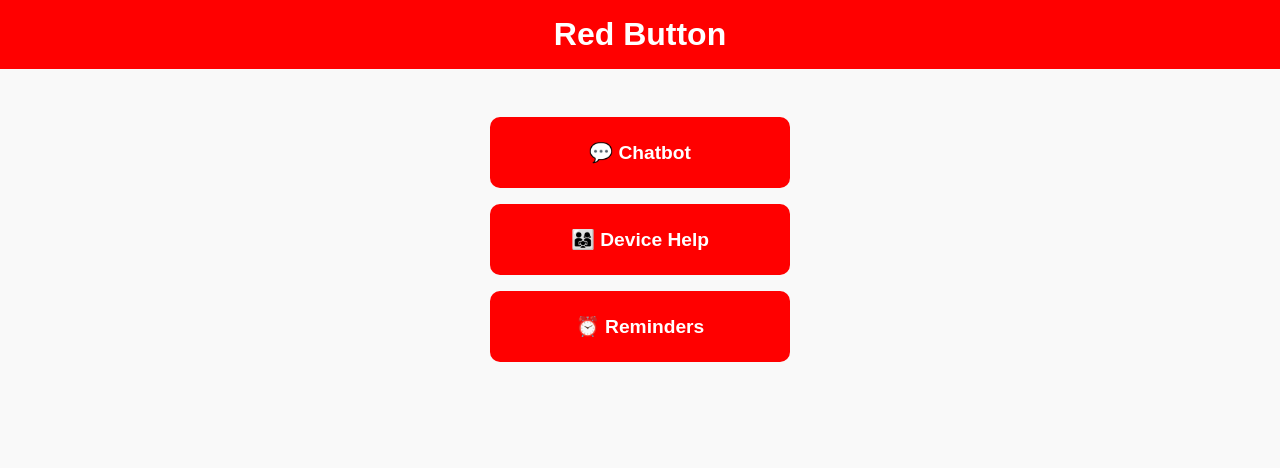
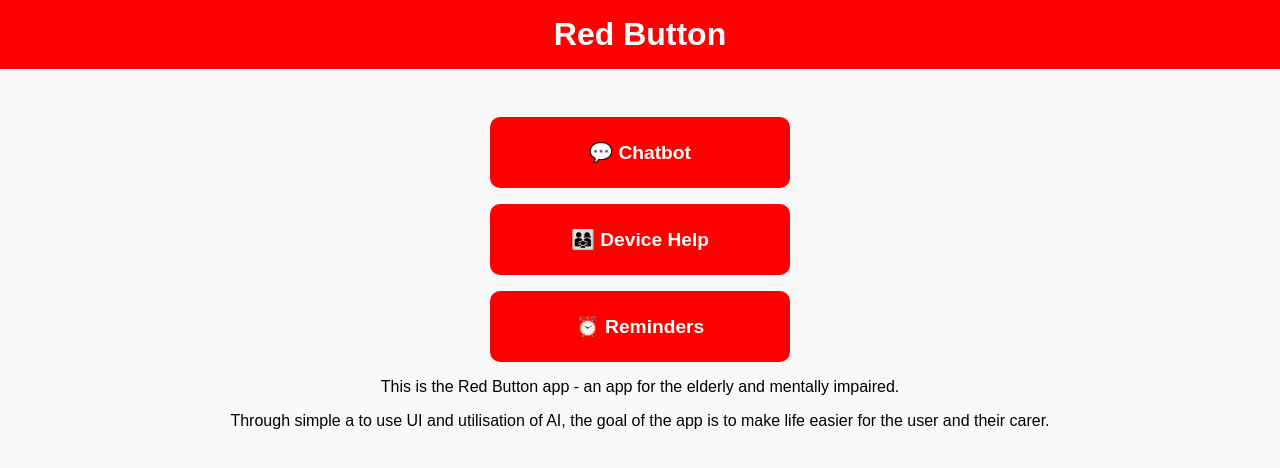
Before and after one commit to cosmac12/Red-button-mvp, a plain HTML site: page index.html in a window 1280 px wide. Drawn offline with Linux system fonts and the light colour scheme.

Commit message:
Update index.html

```diff
--- a/index.html
+++ b/index.html
@@ -58,6 +58,8 @@
     <button onclick="showScreen('chatbot')">💬 Chatbot</button>
     <button onclick="showScreen('trusted')">👨‍👩‍👧 Device Help</button>
     <button onclick="showScreen('reminders')">⏰ Reminders</button>
+    <p>This is the Red Button app - an app for the elderly and mentally impaired. </p>
+    <p>Through simple a to use UI and utilisation of AI, the goal of the app is to make life easier for the user and their carer. </p>
   </div>
 
   <div id="chatbot" class="screen container">
```
